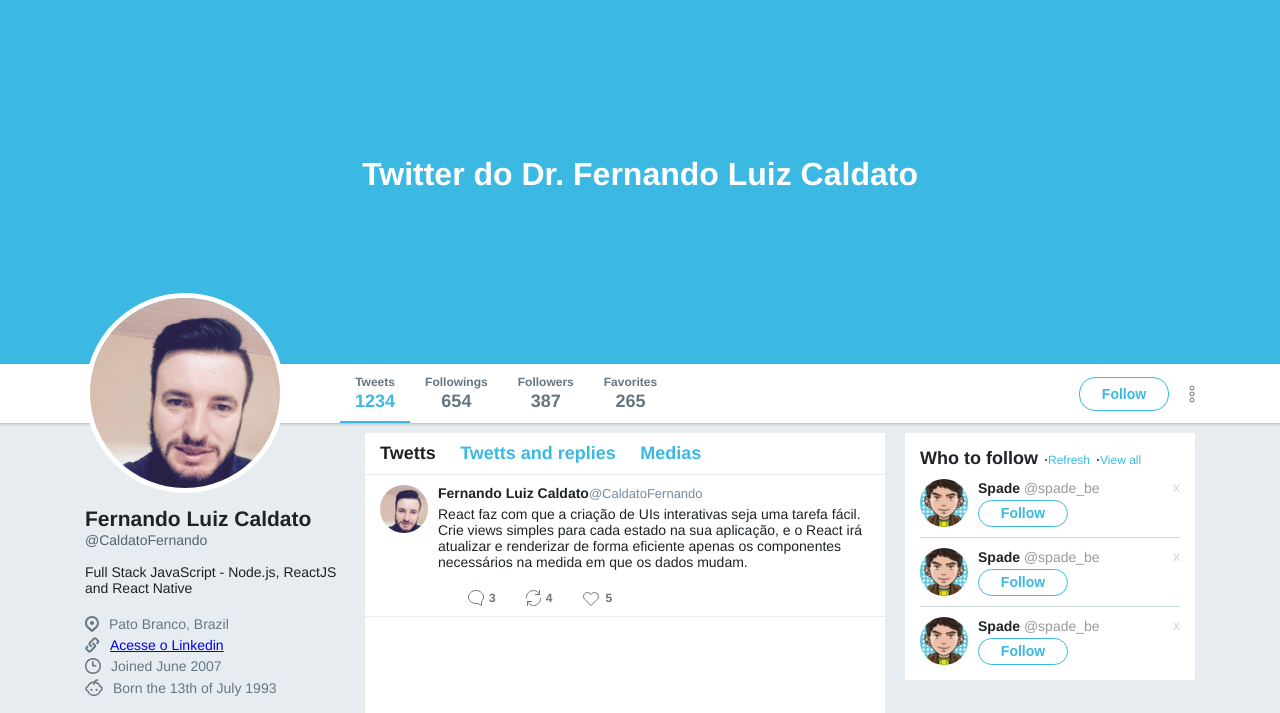
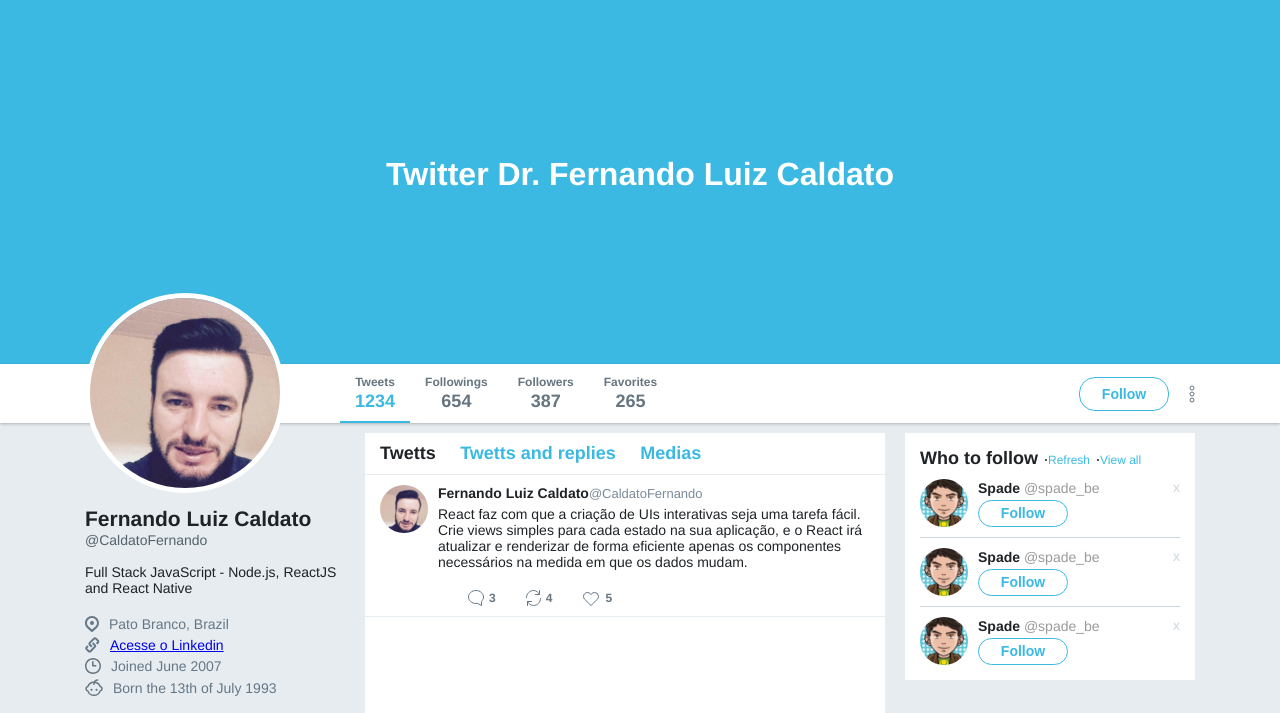
Before and after one commit to FernandoLCaldato/TwitterComFlexBox, a plain HTML site: page index.html in a window 1280 px wide. Shown: the part 62-775 px from the top of the page. Drawn offline with Linux system fonts and the light colour scheme.

Commit message:
chore: Alterando a descrição da capa do Twitter

```diff
--- a/index.html
+++ b/index.html
@@ -29,7 +29,7 @@
   </header>
 
   <div class="banner">
-    <h1>Twitter do Dr. Fernando Luiz Caldato</h1>
+    <h1>Twitter Dr. Fernando Luiz Caldato</h1>
   </div>
 
   <div class="bar">
```
